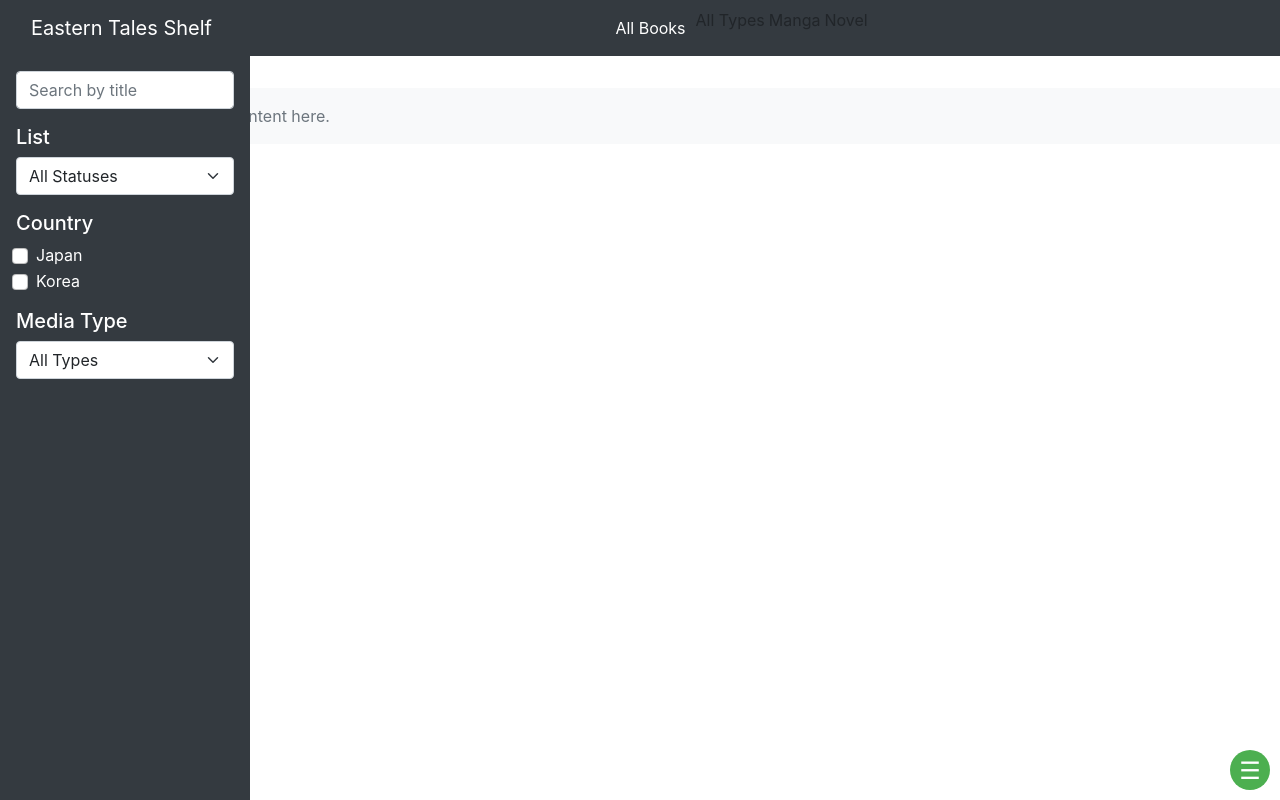
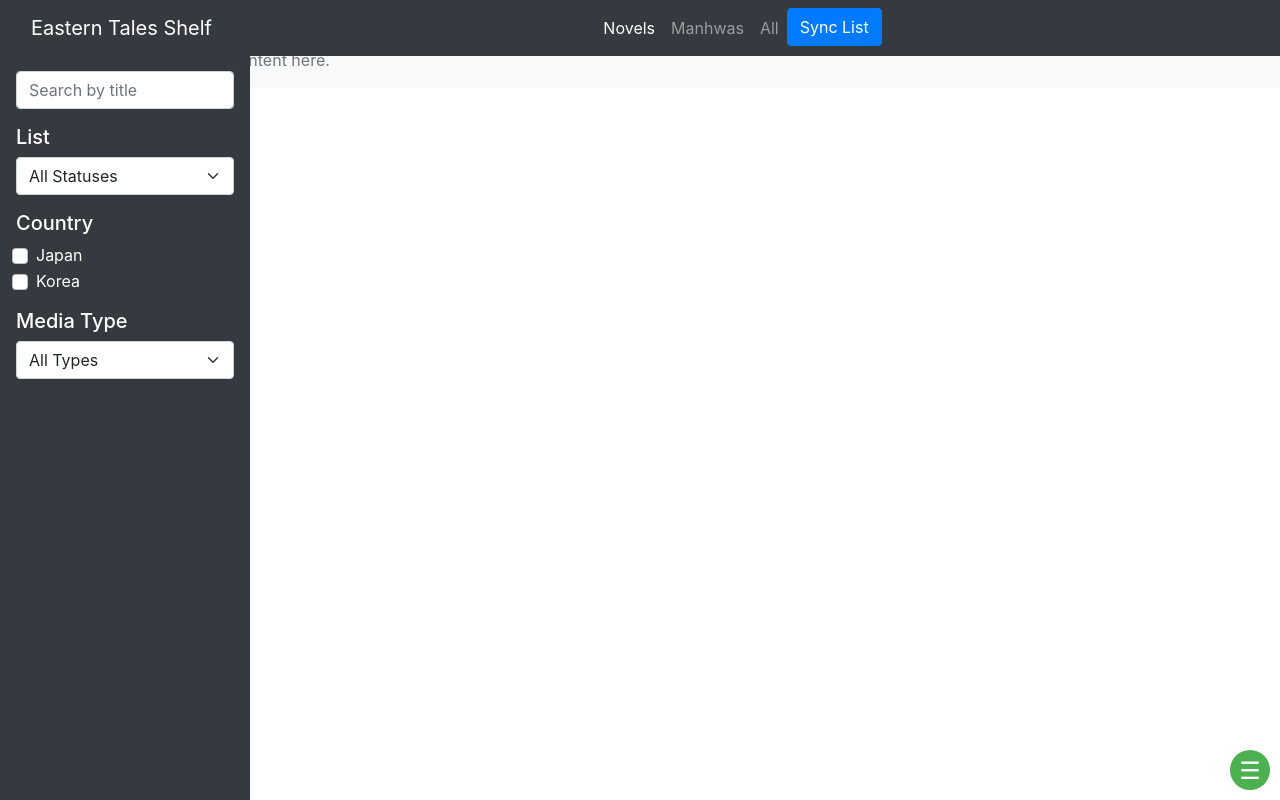
Before and after one commit to sourcery-ai-experiments/EasternTalesShelf, a Flask app: template templates/index.html in a window 1280 px wide. Run offline with Flask 3, Linux system fonts and the light colour scheme; the template is opened without the code that fills it, so the values that code supplies are empty; parts of the project's set-up code (start-up, migrations or seed data) failed here and were passed over; some libraries are stand-ins or nearby versions.

Commit message:
added sync button to sync provate db in mariadb

```diff
--- a/static/scripts.js
+++ b/static/scripts.js
@@ -200,6 +200,7 @@ function addMessage(sender, text) {
 }
 
 document.addEventListener('DOMContentLoaded', function() {
+    // Code for chatInput
     var chatInput = document.getElementById('chatInput');
     if (chatInput) {
         chatInput.addEventListener('keypress', function(e) {
@@ -211,4 +212,33 @@ document.addEventListener('DOMContentLoaded', function() {
     } else {
         console.error('chatInput element not found!');
     }
+
+    // Code for syncButton
+    var syncButton = document.getElementById('syncButton');
+    if (syncButton) {
+        syncButton.addEventListener('click', function() {
+            fetch('http://10.147.17.146:8057/sync', {
+                method: 'POST',
+                headers: {
+                    'Content-Type': 'application/json'
+                }
+            })
+            .then(response => response.json())
+            .then(data => {
+                if (data.status === 'success') {
+                    console.log('Sync successful:', data.message);
+                    alert('Sync successful!');
+                } else {
+                    console.error('Sync failed:', data.message);
+                    alert('Sync failed: ' + data.message);
+                }
+            })
+            .catch((error) => {
+                console.error('Error:', error);
+                alert('An error occurred: ' + error);
+            });
+        });
+    } else {
+        console.error('syncButton element not found!');
+    }
 });
--- a/templates/index.html
+++ b/templates/index.html
@@ -24,55 +24,21 @@
     <title>My Reading List</title>
 
 </head>
+
+<!-- BODYYYYYYYYYYYYYYYYYYYYYYYYYYYYYYYYYYYYYYYYYYYYYYYYYYYYYYYYYYYYYYYYYYYYYYYYYYYYYYYYYYYYYY -->
+
 <body>
 <!-- Link to the Bootstrap Bundle with Popper -->
 <script src="https://cdn.jsdelivr.net/npm/bootstrap@5.1.3/dist/js/bootstrap.bundle.min.js"></script>
-
 <!-- Link to your custom script file -->
 <script src="{{ url_for('static', filename='scripts.js') }}"></script>
 
 
 
-
-<!--
-
-<div id="chatbot">
-    <div id="chatbot-header">
-        <button id="chatbot-toggle" >Chat</button>
-    </div>
-    <div id="chatbot-body" style="display: none;">
-        <div id="chatbot-messages">
-            gsfgsdfgsdfg
-            sdgsdfgsdfg
-        </div>
-        <input type="text" id="chatbot-input" placeholder="Type a message...">
-        <button id="chatbot-send">Send</button>
-    </div>
-</div>
-
-->
-
-<!-- Chatbot Interface -->
-<div id="chatbot" class="chatbot-container">
-    <div class="chat-header">Chat with us!</div>
-    <div class="chat-messages" id="chatMessages">
-        <!-- Bot message example -->
-        <div class="chat-bubble bot">
-            <span class="avatar bot"></span>Hello! How can I assist you today?
-        </div>
-    </div>
-    <div class="input-area">
-        <input type="text" id="chatInput" placeholder="Type a message..." autocomplete="off">
-        <button type="button" onclick="sendMessage()">Send</button>
-
-    </div>
-</div>
-<button class="toggle-chatbot" onclick="toggleChatbot()">☰</button>
-
-
 <!-- Top Navigation Bar -->
-<nav class="navbar navbar-expand-lg navbar-dark bg-dark sticky-top">
+<nav class="navbar navbar-expand-md navbar-dark fixed-top bg-dark">
     <div class="container-fluid justify-content-center">
+        <a class="navbar-brand" href="#">Eastern Tales Shelf</a>
         <ul class="navbar-nav">
             <li class="nav-item">
                 <a class="nav-link active" aria-current="page" href="#">Novels</a>
@@ -84,33 +50,13 @@
                 <a class="nav-link" href="#">All</a>
             </li>
             <li class="nav-item">
-                <button class="btn btn-primary" type="button">Sync List</button>
+                <button id="syncButton" class="btn btn-primary" type="button">Sync List</button>
+
             </li>
         </ul>
     </div>
 </nav>
-<header>
-    <!-- Fixed navbar -->
-    <nav class="navbar navbar-expand-md navbar-dark fixed-top bg-dark">
-      <div class="container-fluid">
-        <a class="navbar-brand" href="#">Eastern Tales Shelf</a>
-        <button class="navbar-toggler" type="button" data-bs-toggle="collapse" data-bs-target="#navbarCollapse" aria-controls="navbarCollapse" aria-expanded="false" aria-label="Toggle navigation">
-          <span class="navbar-toggler-icon"></span>
-        </button>
-        <div class="collapse navbar-collapse" id="navbarCollapse">
-          <ul class="navbar-nav me-auto mb-2 mb-md-0">
-            <li class="nav-item">
-              <a class="nav-link active" aria-current="page" href="#">All Books</a>
-            </li>
-            <option value="">All Types</option>
-            <option value="MANGA">Manga</option>
-            <option value="NOVEL">Novel</option>
-          </ul>
 
-        </div>
-      </div>
-    </nav>
-  </header>
 
 <!-- LEFT Side Menu -->
 <div id="side-menu" class="bg-dark text-white p-3">
@@ -199,6 +145,27 @@
 
 
 
+<!-- Chatbot Interface -->
+<div id="chatbot" class="chatbot-container">
+    <div class="chat-header">Chat with us!</div>
+    <div class="chat-messages" id="chatMessages">
+        <!-- Bot message example -->
+        <div class="chat-bubble bot">
+            <span class="avatar bot"></span>Hello! How can I assist you today?
+        </div>
+    </div>
+    <div class="input-area">
+        <input type="text" id="chatInput" placeholder="Type a message..." autocomplete="off">
+        <button type="button" onclick="sendMessage()">Send</button>
+
+    </div>
+</div>
+<button class="toggle-chatbot" onclick="toggleChatbot()">☰</button>
+
+
+
+
+
 <!-- Footer -->
 <footer class="footer mt-auto py-3 bg-light">
     <div class="container">
```
